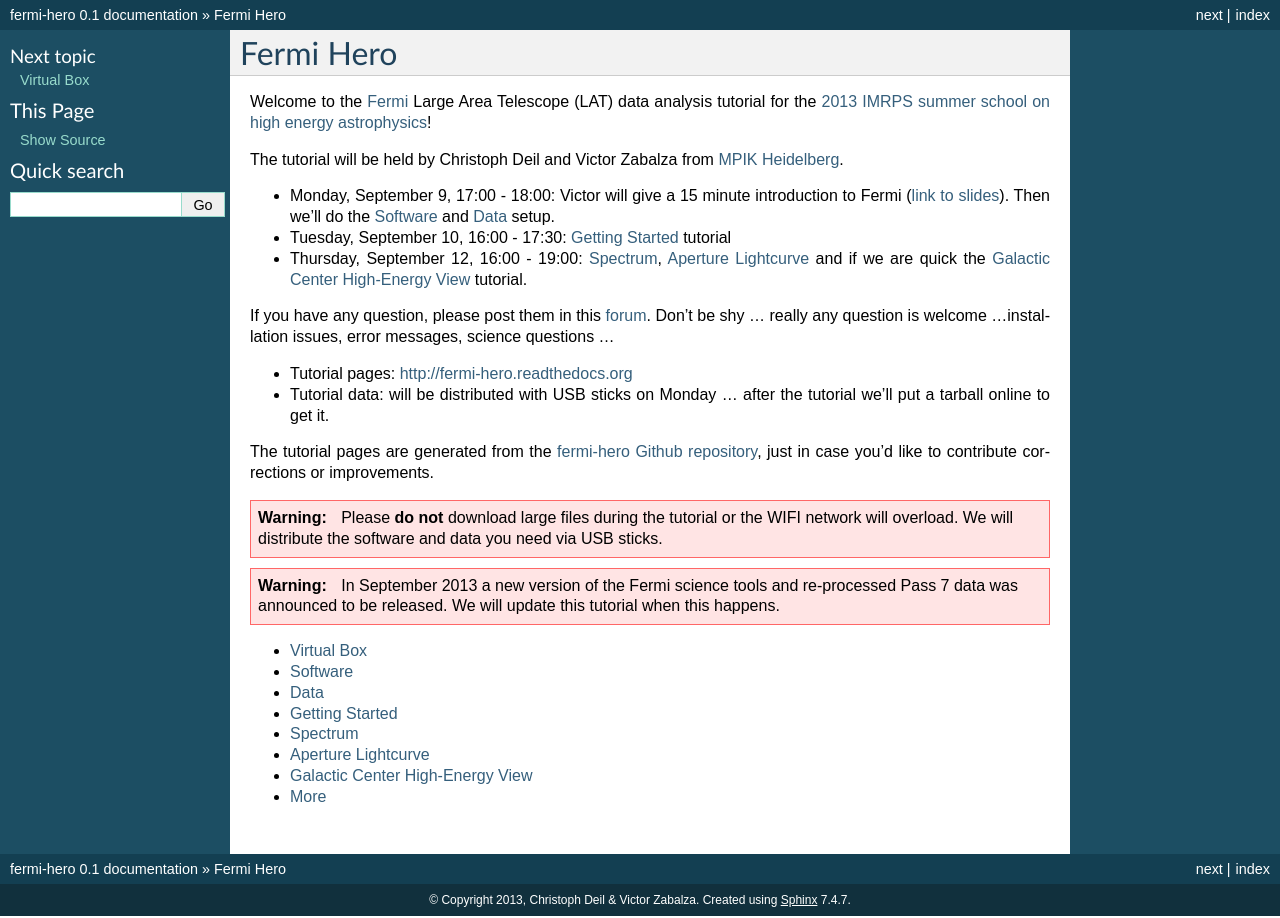
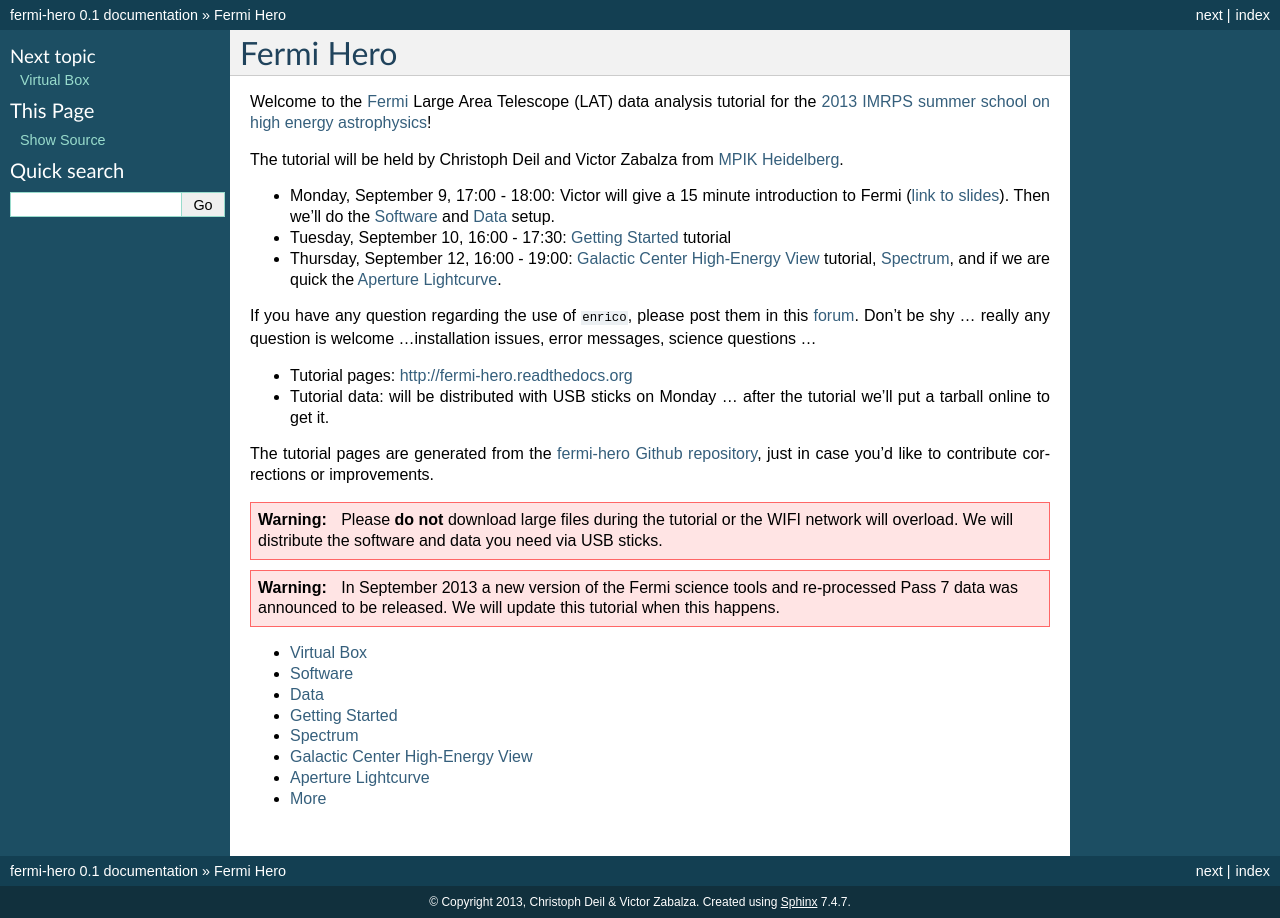
Before and after one commit to gammapy/fermi-hero, a Sphinx documentation site: the page built from docs/index.rst, in a window 1280 px wide. Built offline with Sphinx 7.4.7, drawn with Linux system fonts in a browser that asks for light colours.

```diff
--- a/docs/index.rst
+++ b/docs/index.rst
@@ -10,10 +10,10 @@ The tutorial will be held by Christoph Deil and Victor Zabalza from
 * Monday, September 9, 17:00 - 18:00: Victor will give a 15 minute introduction to Fermi (`link to slides <https://raw.github.com/gammapy/fermi-hero/master/slides/introduction.pdf>`_).
   Then we'll do the :ref:`software` and :ref:`data` setup.
 * Tuesday, September 10, 16:00 - 17:30: :ref:`getting_started` tutorial
-* Thursday, September 12, 16:00 - 19:00: :ref:`spectrum`, :ref:`lightcurve`
-  and if we are quick the :ref:`galactic_center` tutorial.
+* Thursday, September 12, 16:00 - 19:00: :ref:`galactic_center` tutorial, :ref:`spectrum`,
+  and if we are quick the  :ref:`lightcurve`.
 
-If you have any question, please post them in this `forum <https://groups.google.com/forum/#!forum/gammapy_enrico>`_.
+If you have any question regarding the use of ``enrico``, please post them in this `forum <https://groups.google.com/forum/#!forum/gammapy_enrico>`_.
 Don't be shy ... really any question is welcome ...installation issues, error messages, science questions ...
 
 * Tutorial pages: http://fermi-hero.readthedocs.org
@@ -36,6 +36,6 @@ just in case you'd like to contribute corrections or improvements.
    data/index
    getting_started/index
    spectrum/index
+   galactic_center/index
    lightcurve/index
-   galactic_center/index
    more/index
```
